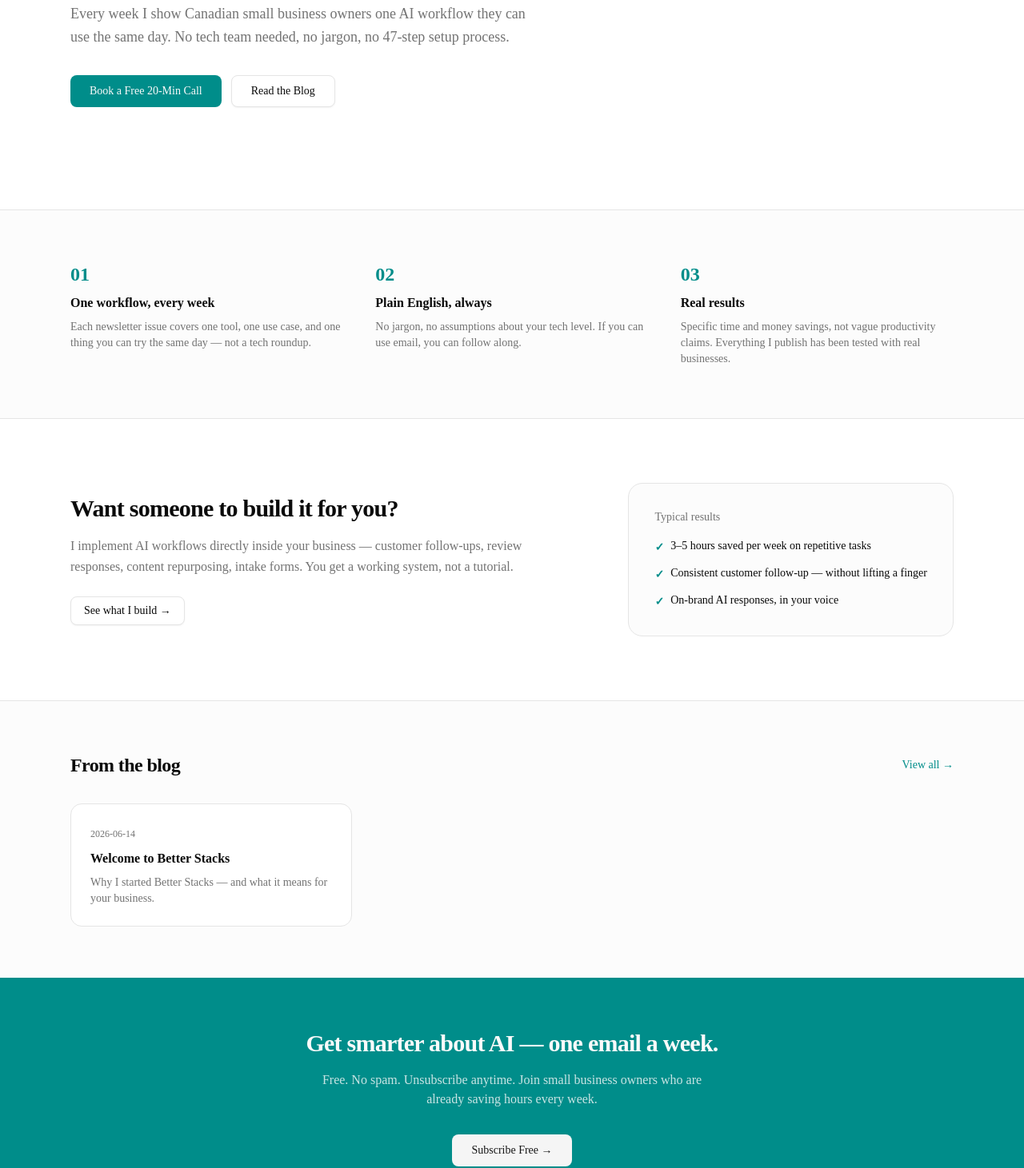
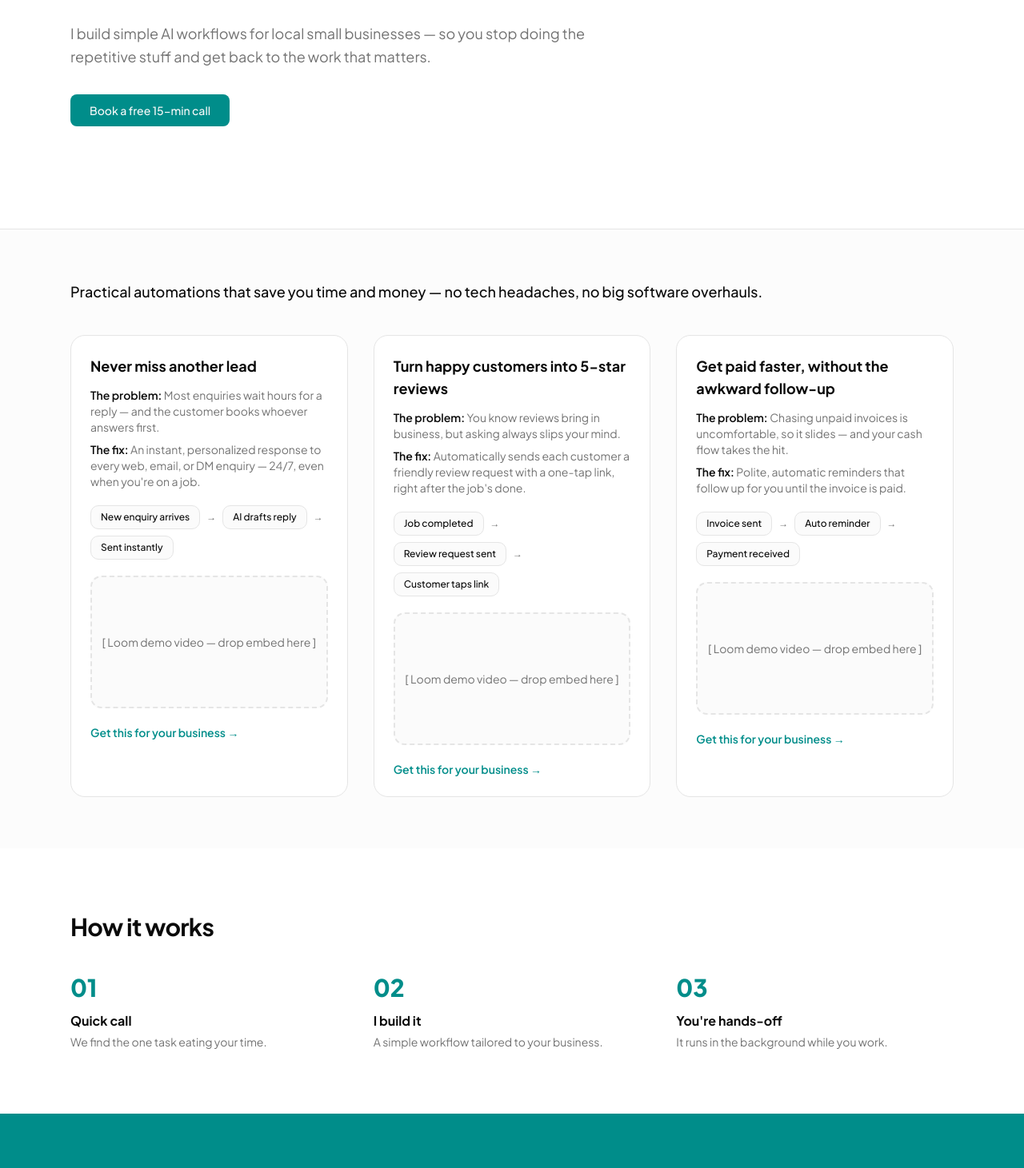
Before and after one commit to betterstacksai/betterstacks-website, a Next.js app: page / in a window 1280 px wide. Shown: the part 370-1831 px from the top of the page at 80% size. Built offline with nearby package versions, Linux system fonts and the light colour scheme.

Commit message:
Rebuild homepage with services focus and switch to Plus Jakarta Sans font

```diff
--- a/app/layout.tsx
+++ b/app/layout.tsx
@@ -1,10 +1,10 @@
 import type { Metadata } from 'next'
-import { Geist, Geist_Mono } from 'next/font/google'
+import { Plus_Jakarta_Sans, Geist_Mono } from 'next/font/google'
 import { Nav } from '@/components/nav'
 import { Footer } from '@/components/footer'
 import './globals.css'
 
-const geistSans = Geist({ variable: '--font-geist-sans', subsets: ['latin'] })
+const plusJakartaSans = Plus_Jakarta_Sans({ variable: '--font-sans', subsets: ['latin'], weight: ['400', '500', '600', '700', '800'] })
 const geistMono = Geist_Mono({ variable: '--font-geist-mono', subsets: ['latin'] })
 
 export const metadata: Metadata = {
@@ -15,7 +15,7 @@ export const metadata: Metadata = {
 
 export default function RootLayout({ children }: { children: React.ReactNode }) {
   return (
-    <html lang="en" className={`${geistSans.variable} ${geistMono.variable} h-full`}>
+    <html lang="en" className={`${plusJakartaSans.variable} ${geistMono.variable} h-full`}>
       <body className="min-h-full flex flex-col antialiased">
         <Nav />
         <main className="flex-1">{children}</main>
--- a/app/page.tsx
+++ b/app/page.tsx
@@ -1,154 +1,149 @@
 import Link from 'next/link'
 import { buttonVariants } from '@/components/ui/button'
 import { cn } from '@/lib/utils'
-import { getAllPosts } from '@/lib/posts'
+import { DemoVideo } from '@/components/demo-video'
+import { FlowDiagram } from '@/components/flow-diagram'
+
+const workflowCards = [
+  {
+    title: 'Never miss another lead',
+    problem: 'Most enquiries wait hours for a reply — and the customer books whoever answers first.',
+    solution: 'An instant, personalized response to every web, email, or DM enquiry — 24/7, even when you\'re on a job.',
+    flow: [
+      { label: 'New enquiry arrives' },
+      { label: 'AI drafts reply' },
+      { label: 'Sent instantly' },
+    ],
+  },
+  {
+    title: 'Turn happy customers into 5-star reviews',
+    problem: 'You know reviews bring in business, but asking always slips your mind.',
+    solution: 'Automatically sends each customer a friendly review request with a one-tap link, right after the job\'s done.',
+    flow: [
+      { label: 'Job completed' },
+      { label: 'Review request sent' },
+      { label: 'Customer taps link' },
+    ],
+  },
+  {
+    title: 'Get paid faster, without the awkward follow-up',
+    problem: 'Chasing unpaid invoices is uncomfortable, so it slides — and your cash flow takes the hit.',
+    solution: 'Polite, automatic reminders that follow up for you until the invoice is paid.',
+    flow: [
+      { label: 'Invoice sent' },
+      { label: 'Auto reminder' },
+      { label: 'Payment received' },
+    ],
+  },
+]
+
+const howItWorksSteps = [
+  { number: '01', heading: 'Quick call', body: 'We find the one task eating your time.' },
+  { number: '02', heading: 'I build it', body: 'A simple workflow tailored to your business.' },
+  { number: '03', heading: 'You\'re hands-off', body: 'It runs in the background while you work.' },
+]
 
 export default function Home() {
-  const recentPosts = getAllPosts().slice(0, 3)
-
   return (
     <>
       {/* Hero */}
       <section className="mx-auto max-w-6xl px-4 py-24 sm:px-6 sm:py-32">
         <div className="max-w-3xl">
-          <p className="mb-4 text-sm font-semibold uppercase tracking-widest text-primary">
-            Free weekly newsletter
+          <h1 className="text-4xl font-extrabold tracking-tight text-foreground sm:text-5xl lg:text-6xl">
+            Your business runs on a dozen time-sucking tasks.{' '}
+            <span className="text-primary">I automate them.</span>
+          </h1>
+          <p className="mt-6 max-w-2xl text-lg text-muted-foreground leading-relaxed">
+            I build simple AI workflows for local small businesses — so you stop doing the repetitive
+            stuff and get back to the work that matters.
           </p>
-          <h1 className="text-4xl font-bold tracking-tight text-foreground sm:text-5xl lg:text-6xl">
-            AI for your business —<br className="hidden sm:inline" /> in plain English.
-          </h1>
-          <p className="mt-6 max-w-xl text-lg text-muted-foreground leading-relaxed">
-            Every week I show Canadian small business owners one AI workflow they can use the same day.
-            No tech team needed, no jargon, no 47-step setup process.
-          </p>
-          <div className="mt-8 flex flex-col gap-3 sm:flex-row">
+          <div className="mt-8">
             <a
               href="https://betterstacks.ca/book"
               target="_blank"
               rel="noopener noreferrer"
               className={cn(buttonVariants({ size: 'lg' }))}
             >
-              Book a Free 20-Min Call
+              Book a free 15-min call
             </a>
-            <Link href="/blog" className={cn(buttonVariants({ variant: 'outline', size: 'lg' }))}>
-              Read the Blog
-            </Link>
           </div>
         </div>
       </section>
 
-      {/* Value props */}
-      <section className="border-y border-border bg-muted/30">
+      {/* What I Build */}
+      <section className="border-t border-border bg-muted/30">
         <div className="mx-auto max-w-6xl px-4 py-16 sm:px-6">
-          <div className="grid gap-10 sm:grid-cols-3">
+          <p className="text-lg font-medium text-foreground">
+            Practical automations that save you time and money — no tech headaches, no big software overhauls.
+          </p>
+
+          {/* Workflow Cards */}
+          <div className="mt-10 grid gap-8 sm:grid-cols-2 lg:grid-cols-3">
+            {workflowCards.map((card) => (
+              <div
+                key={card.title}
+                className="flex flex-col gap-5 rounded-2xl border border-border bg-background p-6"
+              >
                 <div>
-              <p className="text-2xl font-bold text-primary">01</p>
-              <h3 className="mt-2 text-base font-semibold text-foreground">One workflow, every week</h3>
+                  <h3 className="text-lg font-bold text-foreground">{card.title}</h3>
+                  <p className="mt-3 text-sm text-muted-foreground">
+                    <span className="font-semibold text-foreground">The problem: </span>
+                    {card.problem}
+                  </p>
                   <p className="mt-2 text-sm text-muted-foreground">
-                Each newsletter issue covers one tool, one use case, and one thing you can try the same day — not a tech roundup.
+                    <span className="font-semibold text-foreground">The fix: </span>
+                    {card.solution}
                   </p>
                 </div>
-            <div>
-              <p className="text-2xl font-bold text-primary">02</p>
-              <h3 className="mt-2 text-base font-semibold text-foreground">Plain English, always</h3>
-              <p className="mt-2 text-sm text-muted-foreground">
-                No jargon, no assumptions about your tech level. If you can use email, you can follow along.
-              </p>
+
+                <FlowDiagram steps={card.flow} />
+
+                <DemoVideo />
+
+                <a
+                  href="https://betterstacks.ca/book"
+                  target="_blank"
+                  rel="noopener noreferrer"
+                  className="text-sm font-semibold text-primary hover:underline"
+                >
+                  Get this for your business →
+                </a>
               </div>
-            <div>
-              <p className="text-2xl font-bold text-primary">03</p>
-              <h3 className="mt-2 text-base font-semibold text-foreground">Real results</h3>
-              <p className="mt-2 text-sm text-muted-foreground">
-                Specific time and money savings, not vague productivity claims. Everything I publish has been tested with real businesses.
-              </p>
-            </div>
+            ))}
           </div>
         </div>
       </section>
 
-      {/* Services */}
+      {/* How It Works */}
       <section className="mx-auto max-w-6xl px-4 py-20 sm:px-6">
-        <div className="flex flex-col gap-10 lg:flex-row lg:items-center lg:justify-between">
-          <div className="max-w-xl">
-            <h2 className="text-3xl font-bold tracking-tight text-foreground">
-              Want someone to build it for you?
+        <h2 className="text-2xl font-bold tracking-tight text-foreground sm:text-3xl">
+          How it works
         </h2>
-            <p className="mt-4 text-muted-foreground leading-relaxed">
-              I implement AI workflows directly inside your business — customer follow-ups, review responses,
-              content repurposing, intake forms. You get a working system, not a tutorial.
-            </p>
-            <div className="mt-6">
-              <Link href="/services" className={cn(buttonVariants({ variant: 'outline' }))}>
-                See what I build →
-              </Link>
+        <div className="mt-10 grid gap-8 sm:grid-cols-3">
+          {howItWorksSteps.map((step) => (
+            <div key={step.number}>
+              <p className="text-3xl font-extrabold text-primary">{step.number}</p>
+              <h3 className="mt-3 text-base font-bold text-foreground">{step.heading}</h3>
+              <p className="mt-1 text-sm text-muted-foreground">{step.body}</p>
             </div>
-          </div>
-          <div className="rounded-2xl border border-border bg-muted/30 p-8 lg:min-w-[320px]">
-            <p className="text-sm font-medium text-muted-foreground">Typical results</p>
-            <ul className="mt-4 space-y-3 text-sm text-foreground">
-              <li className="flex items-start gap-2">
-                <span className="mt-0.5 text-primary font-bold">✓</span>
-                <span>3–5 hours saved per week on repetitive tasks</span>
-              </li>
-              <li className="flex items-start gap-2">
-                <span className="mt-0.5 text-primary font-bold">✓</span>
-                <span>Consistent customer follow-up — without lifting a finger</span>
-              </li>
-              <li className="flex items-start gap-2">
-                <span className="mt-0.5 text-primary font-bold">✓</span>
-                <span>On-brand AI responses, in your voice</span>
-              </li>
-            </ul>
-          </div>
+          ))}
         </div>
       </section>
 
-      {/* Recent posts */}
-      {recentPosts.length > 0 && (
-        <section className="border-t border-border bg-muted/30">
-          <div className="mx-auto max-w-6xl px-4 py-16 sm:px-6">
-            <div className="flex items-center justify-between">
-              <h2 className="text-2xl font-bold tracking-tight text-foreground">From the blog</h2>
-              <Link href="/blog" className="text-sm font-medium text-primary hover:underline">
-                View all →
-              </Link>
-            </div>
-            <div className="mt-8 grid gap-6 sm:grid-cols-2 lg:grid-cols-3">
-              {recentPosts.map((post) => (
-                <Link
-                  key={post.slug}
-                  href={`/blog/${post.slug}`}
-                  className="group rounded-xl border border-border bg-background p-6 transition-shadow hover:shadow-md"
-                >
-                  <time className="text-xs text-muted-foreground">{post.date}</time>
-                  <h3 className="mt-2 font-semibold text-foreground group-hover:text-primary transition-colors">
-                    {post.title}
-                  </h3>
-                  <p className="mt-2 text-sm text-muted-foreground line-clamp-2">{post.excerpt}</p>
-                </Link>
-              ))}
-            </div>
-          </div>
-        </section>
-      )}
-
-      {/* Newsletter CTA */}
+      {/* Final CTA */}
       <section className="bg-primary text-primary-foreground">
         <div className="mx-auto max-w-6xl px-4 py-16 sm:px-6 text-center">
-          <h2 className="text-3xl font-bold tracking-tight">
-            Get smarter about AI — one email a week.
+          <h2 className="text-3xl font-bold tracking-tight sm:text-4xl">
+            Ready to get your hours back?
           </h2>
-          <p className="mt-4 text-primary-foreground/80 max-w-lg mx-auto">
-            Free. No spam. Unsubscribe anytime. Join small business owners who are already saving hours every week.
-          </p>
           <div className="mt-8">
             <a
-              href="https://betterstacks.beehiiv.com/subscribe"
+              href="https://betterstacks.ca/book"
               target="_blank"
               rel="noopener noreferrer"
               className={cn(buttonVariants({ variant: 'secondary', size: 'lg' }))}
             >
-              Subscribe Free →
+              Book your free 15-min call
             </a>
           </div>
         </div>
--- /dev/null
+++ b/components/demo-video.tsx
@@ -0,0 +1,7 @@
+export function DemoVideo() {
+  return (
+    <div className="flex aspect-video w-full items-center justify-center rounded-xl border-2 border-dashed border-border bg-muted/40 text-sm text-muted-foreground">
+      <span>[ Loom demo video — drop embed here ]</span>
+    </div>
+  )
+}
--- /dev/null
+++ b/components/flow-diagram.tsx
@@ -0,0 +1,24 @@
+interface Step {
+  label: string
+}
+
+interface FlowDiagramProps {
+  steps: Step[]
+}
+
+export function FlowDiagram({ steps }: FlowDiagramProps) {
+  return (
+    <div className="flex items-center gap-2 flex-wrap">
+      {steps.map((step, i) => (
+        <div key={i} className="flex items-center gap-2">
+          <div className="rounded-lg border border-border bg-muted/40 px-3 py-1.5 text-xs font-medium text-foreground">
+            {step.label}
+          </div>
+          {i < steps.length - 1 && (
+            <span className="text-muted-foreground text-xs">→</span>
+          )}
+        </div>
+      ))}
+    </div>
+  )
+}
```
Lines whose indentation alone changed are shown as unchanged.
